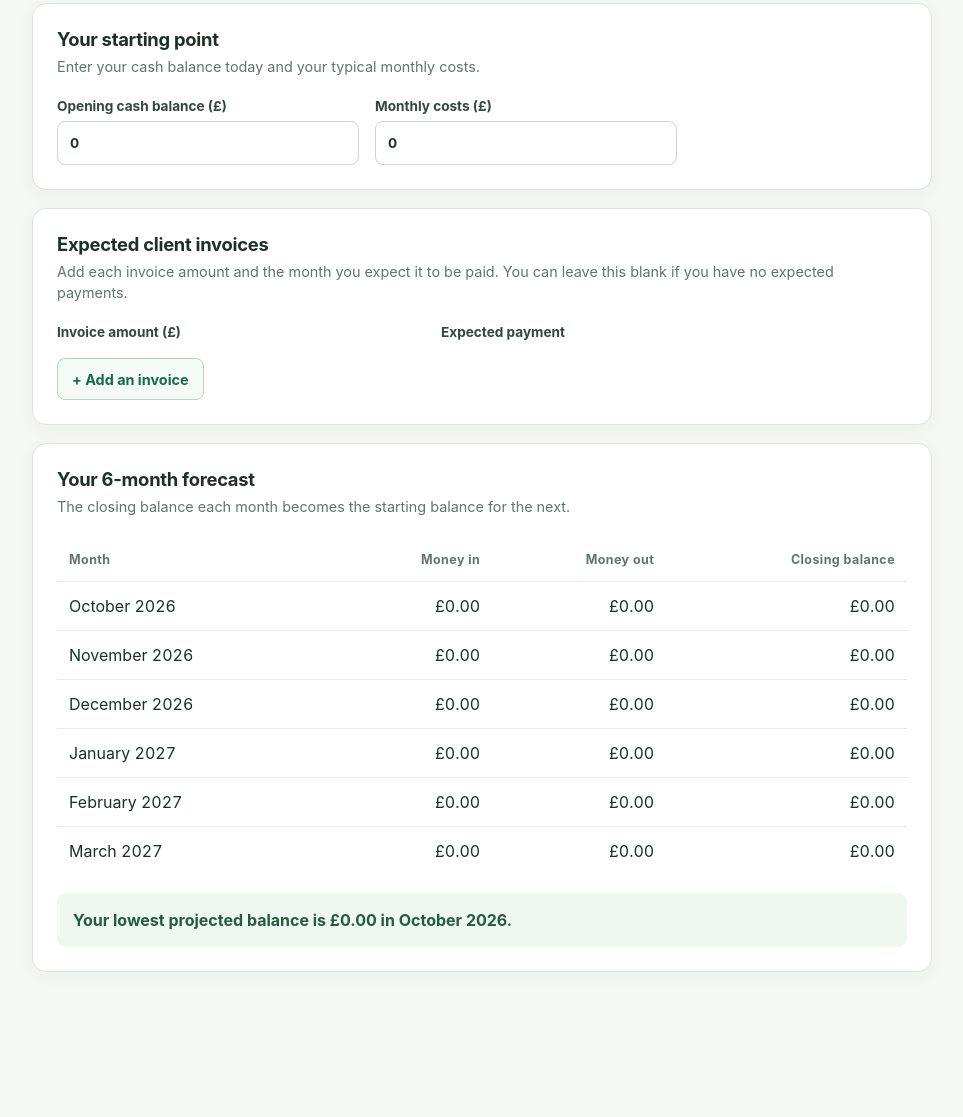
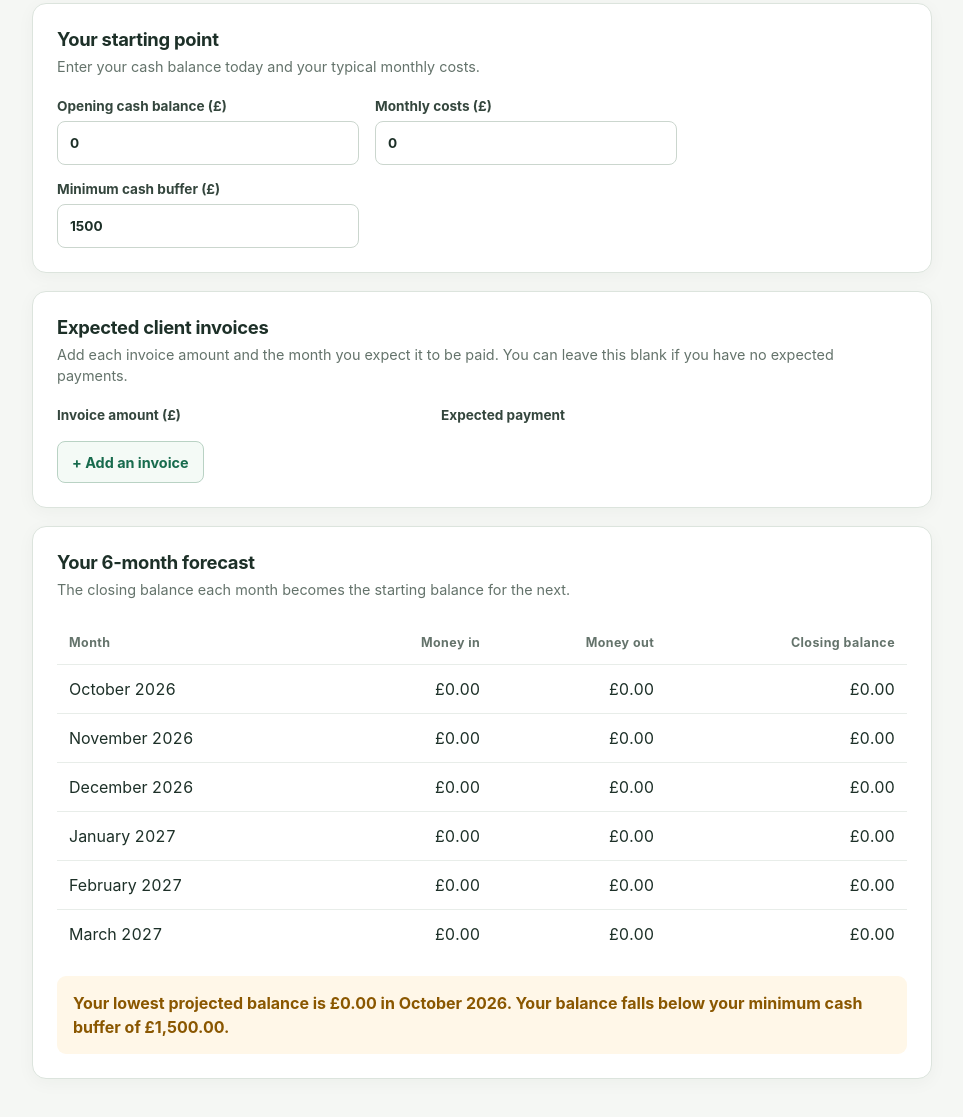
Before and after one commit to KatyWaters/cash-runway-checker, a plain HTML site: page index.html in a window 1280 px wide. Shown: the part 217-1334 px from the top of the page, without its empty margins (158-1121 px from the left). Before the commit the page ends 1237 px from the top, so only its background shows below. Drawn offline with Linux system fonts and the light colour scheme.

Commit message:
Add minimum cash buffer

```diff
--- a/index.html
+++ b/index.html
@@ -115,6 +115,8 @@
     tbody tr:last-child td { border-bottom: 0; }
     tbody tr.negative { background: #fff0ef; color: #a32924; }
     tbody tr.negative td:first-child { box-shadow: inset 3px 0 #c73730; }
+    tbody tr.buffer-low { background: #fff7e8; color: #8a5700; }
+    tbody tr.buffer-low td:first-child { box-shadow: inset 3px 0 #d99519; }
     .summary {
       margin: 18px 0 0;
       padding: 15px 16px;
@@ -125,6 +127,7 @@
       line-height: 1.5;
     }
     .summary.negative { background: #fff0ef; color: #a32924; }
+    .summary.buffer-low { background: #fff7e8; color: #8a5700; }
     .empty-state { padding: 18px 0 2px; color: var(--muted); font-size: .9rem; }
 
     @media (max-width: 560px) {
@@ -154,6 +157,9 @@
         </label>
         <label for="monthly-costs">Monthly costs (£)
           <input id="monthly-costs" type="number" min="0" step="0.01" value="0" inputmode="decimal">
+        </label>
+        <label for="minimum-cash-buffer">Minimum cash buffer (£)
+          <input id="minimum-cash-buffer" type="number" min="0" step="0.01" value="1500" inputmode="decimal">
         </label>
       </div>
     </section>
@@ -262,6 +268,7 @@
     function updateForecast() {
       const openingCash = readAmount(document.querySelector("#opening-cash"));
       const monthlyCosts = readAmount(document.querySelector("#monthly-costs"));
+      const minimumCashBuffer = readAmount(document.querySelector("#minimum-cash-buffer"));
       const invoiceTotals = Array(forecastMonths.length).fill(0);
 
       invoiceList.querySelectorAll(".invoice-row").forEach((row) => {
@@ -284,7 +291,11 @@
         }
 
         const row = document.createElement("tr");
-        if (closingBalance < 0) row.classList.add("negative");
+        if (closingBalance < 0) {
+          row.classList.add("negative");
+        } else if (closingBalance > 0 && closingBalance < minimumCashBuffer) {
+          row.classList.add("buffer-low");
+        }
         [monthFormatter.format(month), formatCurrency(moneyIn), formatCurrency(monthlyCosts), formatCurrency(closingBalance)]
           .forEach((value) => {
             const cell = document.createElement("td");
@@ -294,12 +305,17 @@
         forecastBody.append(row);
       });
 
-      summary.textContent = `Your lowest projected balance is ${formatCurrency(lowestBalance)} in ${monthFormatter.format(forecastMonths[lowestMonth])}.`;
+      const bufferStatus = lowestBalance < minimumCashBuffer
+        ? `Your balance falls below your minimum cash buffer of ${formatCurrency(minimumCashBuffer)}.`
+        : `Your balance stays at or above your minimum cash buffer of ${formatCurrency(minimumCashBuffer)}.`;
+      summary.textContent = `Your lowest projected balance is ${formatCurrency(lowestBalance)} in ${monthFormatter.format(forecastMonths[lowestMonth])}. ${bufferStatus}`;
       summary.classList.toggle("negative", lowestBalance < 0);
+      summary.classList.toggle("buffer-low", lowestBalance >= 0 && lowestBalance < minimumCashBuffer);
     }
 
     document.querySelector("#opening-cash").addEventListener("input", updateForecast);
     document.querySelector("#monthly-costs").addEventListener("input", updateForecast);
+    document.querySelector("#minimum-cash-buffer").addEventListener("input", updateForecast);
     document.querySelector("#add-invoice").addEventListener("click", addInvoice);
     updateForecast();
   </script>
```
Also changed, not shown: 1 other file.
